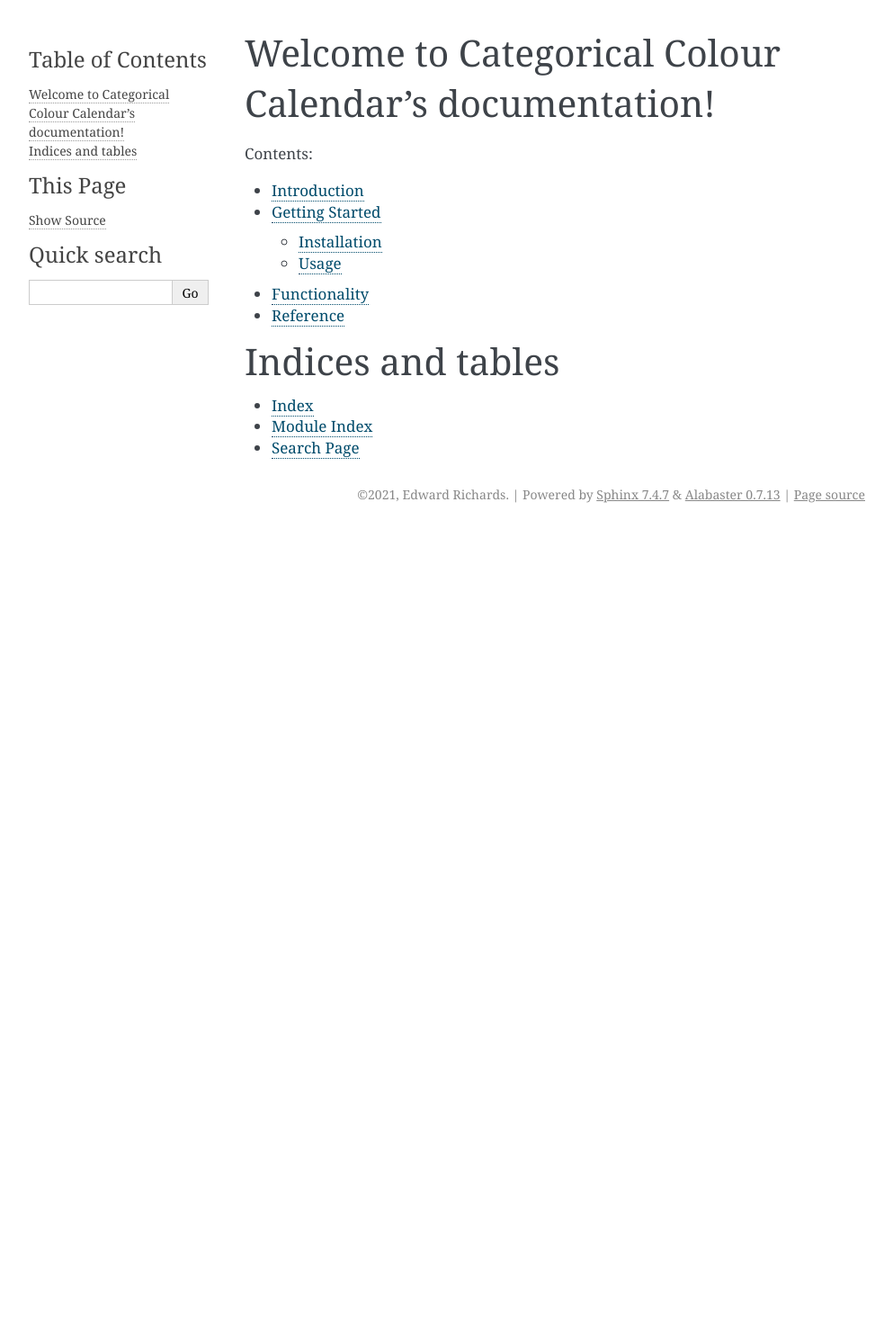
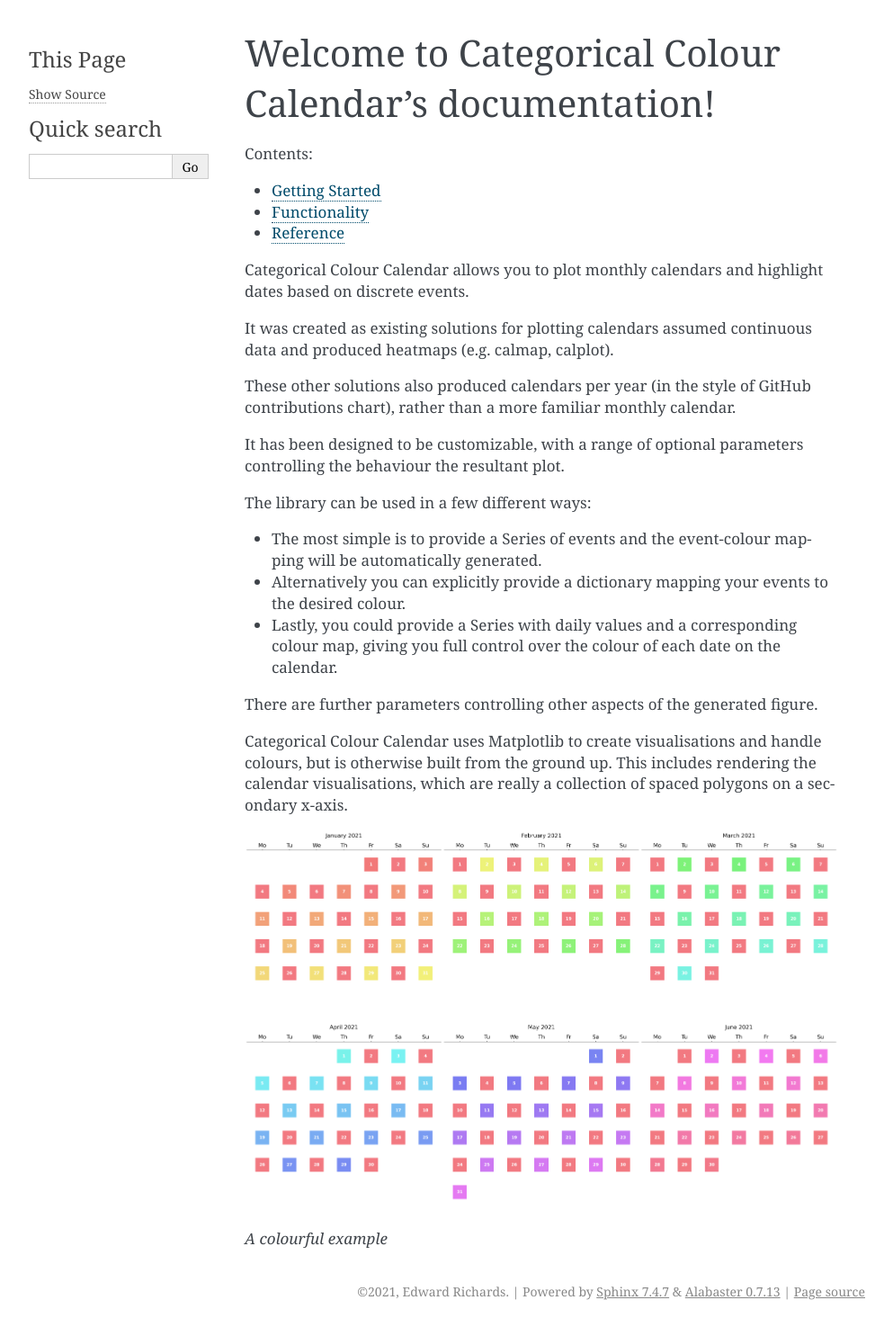
Before and after one commit to erichards97/categorical-colour-calendar, a Sphinx documentation site: the page built from docs/source/index.rst, in a window 1280 px wide. Shown: the whole page at 90% size, without its empty margins (148-1141 px from the left). Built offline with Sphinx 7.4.7, drawn with Linux system fonts in a browser that asks for light colours; pages that are not in the unit, such as notebooks, are missing from menus; before the commit the page ends 900 px from its top, so only the background shows below that.

```diff
--- a/docs/source/index.rst
+++ b/docs/source/index.rst
@@ -2,19 +2,38 @@ Welcome to Categorical Colour Calendar's documentation!
 =======================================================
 
 .. toctree::
-   :maxdepth: 2
+   :maxdepth: 1
    :caption: Contents:
 
-   pages/introduction
    pages/getting_started
    pages/functionality
    pages/reference
    pages/examples
 
+Categorical Colour Calendar allows you to plot monthly calendars and highlight dates based on discrete events.
 
-Indices and tables
-==================
+It was created as existing solutions for plotting calendars assumed continuous data and produced heatmaps (e.g. calmap, calplot).
 
-* :ref:`genindex`
-* :ref:`modindex`
-* :ref:`search`
+These other solutions also produced calendars per year (in the style of GitHub contributions chart), rather than a more familiar monthly calendar.
+
+It has been designed to be customizable, with a range of optional parameters controlling the behaviour the resultant plot.
+
+The library can be used in a few different ways:
+
+* The most simple is to provide a Series of events and the event-colour mapping will be automatically generated.
+
+* Alternatively you can explicitly provide a dictionary mapping your events to the desired colour.
+
+* Lastly, you could provide a Series with daily values and a corresponding colour map, giving you full control over the colour of each date on the calendar.
+
+
+There are further parameters controlling other aspects of the generated figure.
+
+Categorical Colour Calendar uses Matplotlib to create visualisations and handle colours, but is otherwise built from the ground up.
+This includes rendering the calendar visualisations, which are really a collection of spaced polygons on a secondary x-axis.
+
+.. image:: /examples/colourful.png
+  :width: 800
+  :alt: Sample calendar figure
+
+*A colourful example*
```
Also changed, not shown: README.md (+4 -1 lines), docs/source/pages/introduction.rst (deleted, +0 -38 lines).
